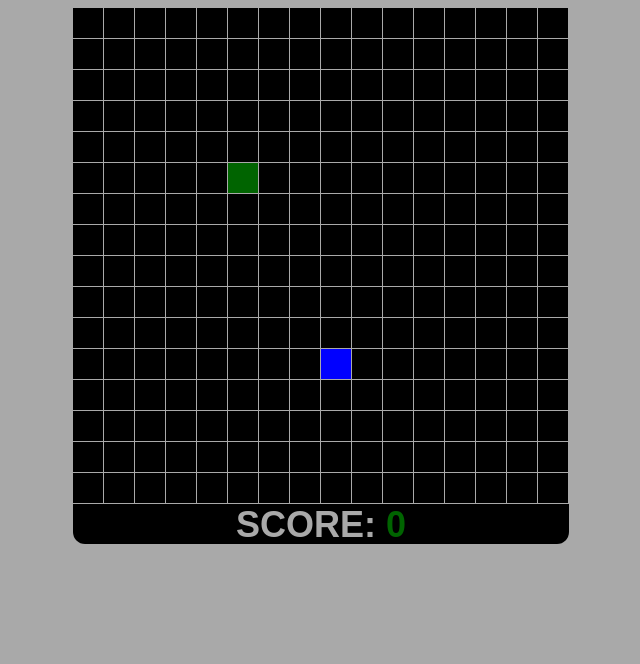
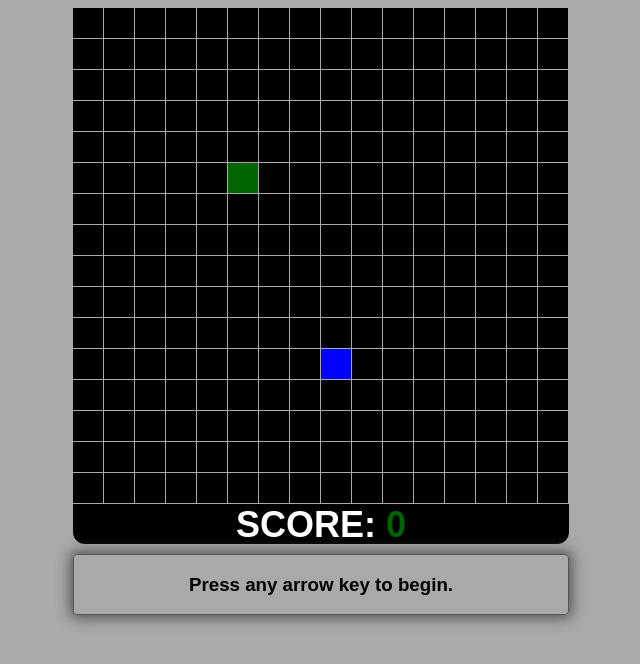
Before and after one commit to rylandbell/snake, a plain HTML site: page index.html in a window 1280 px wide. Shown: the whole page, without its empty margins (319-959 px from the left). Drawn offline with nearby package versions, Linux system fonts and the light colour scheme.

Commit message:
adds instruction box, switches jquery to CDN, minor cosmetic changes

```diff
--- a/myscript.js
+++ b/game.js
@@ -1,7 +1,3 @@
-// resize full gameboard in smaller window?
-
-//this is a big project. can i better organize my code?
-
 $(document).ready(function(){
 	//initialize "global" variables:
 	var currentDirection;
@@ -296,4 +292,11 @@ $(document).ready(function(){
 			$('#highscoreholder tr:eq('+(currentUserRank+1)+')').addClass('currentuserrow');
 		}
 	}
+
+	//fade instructions box out on first snake movement:
+	$(this).on('keydown',function(e){
+		if(e.which >= 37 && e.which <=40){
+			$('#instructions').fadeOut(1000);
+		}
 	});
+});
--- a/index.html
+++ b/index.html
@@ -11,6 +11,11 @@
 			<h2>
 				SCORE: <span id="currentscore">0</span>
 			</h2>
+		</div>
+		<div id="instructions">
+			<h3>
+				Press any arrow key to begin.
+			</h3>
 		</div>
 
 		<div id="announce1" class="announcebox">
@@ -34,8 +39,7 @@
 		</div>
 	</div>
 
-
-	<script src = "jquery-1.11.0.js"></script>
-	<script src = "myscript.js"></script>
+	<script   src="https://code.jquery.com/jquery-1.12.4.min.js"   integrity="sha256-ZosEbRLbNQzLpnKIkEdrPv7lOy9C27hHQ+Xp8a4MxAQ="   crossorigin="anonymous"></script>
+	<script src = "game.js"></script>
 </body>
 </html>
--- a/style.css
+++ b/style.css
@@ -18,8 +18,8 @@ body{
 	padding: 0px;
 	width: 495px;
 	height: 600px;
+}
 
-}
 /*------BEGIN GAME BOARD FORMATTING:-----*/
 
 .gridsquare{
@@ -58,9 +58,13 @@ body{
 	height: 40px;
 	text-align: center;
 	background-color: black;
-	color: darkgrey;
+	color: #cccccc;
 	margin-top: -29px;
 	border-radius: 0px 0px 12px 12px;
+}
+
+#scoreboard h2{
+	color: white;
 }
 
 #gameover{
@@ -76,8 +80,15 @@ body{
 #currentscore{
 	color: darkgreen;
 }
+
+#instructions{
+	border: 1px solid #555555;
+	text-align: center;
+	margin-top: 10px;
+	border-radius: 4px;
+	box-shadow: 0 0 0.8em 0.2em #555555;
+}
 /*------END SCOREBOARD FORMATTING:-----*/
-
 
 /*------BEGIN ANNOUNCEMENT FORMATTING:-----*/
 .announcebox{
```
Also changed, not shown: LICENSE.txt (added), 1 other file. Lines whose indentation alone changed are shown as unchanged.
